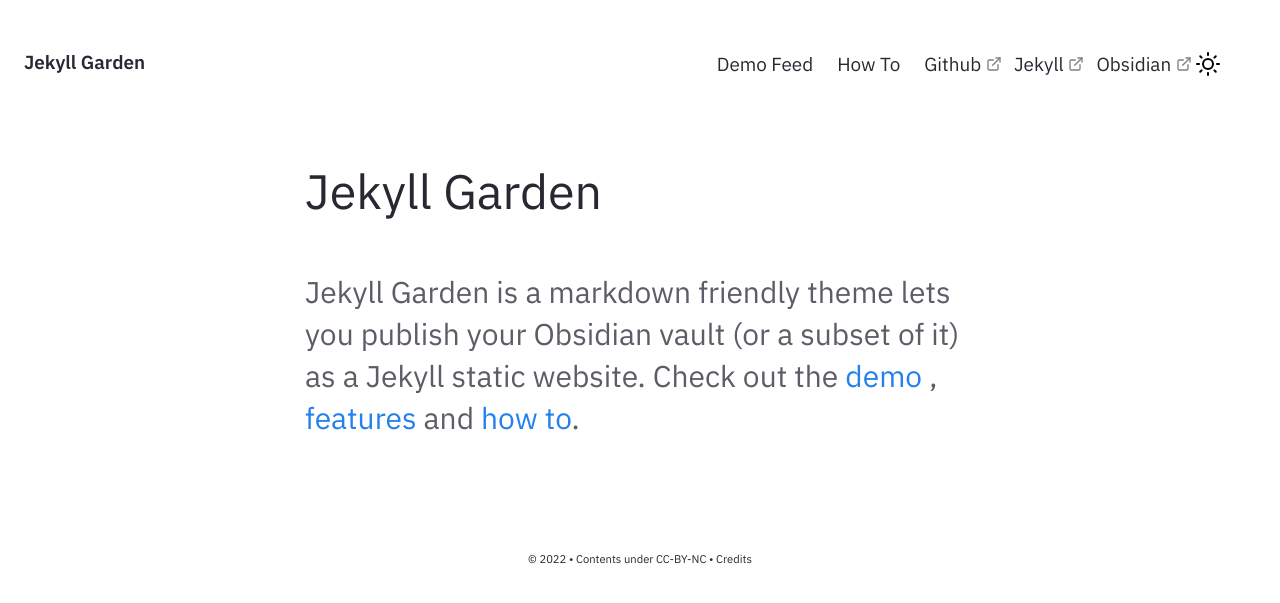
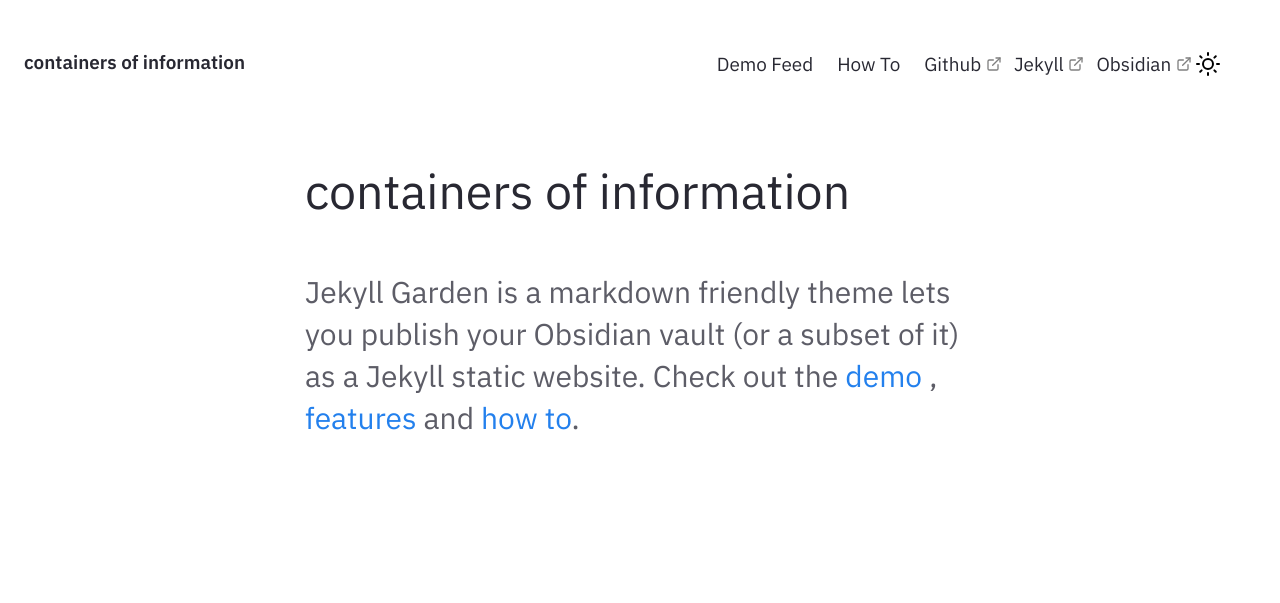
Before and after one commit to vladcampos/vladcampos.github.io, a Jekyll site: the page built from pages/index.md, in a window 1280 px wide. Shown: the top 603 px of the page. Built offline with Jekyll 4.4.1, drawn with Linux system fonts in a browser that asks for light colours.

Commit message:
Update _config.yml

```diff
--- a/_config.yml
+++ b/_config.yml
@@ -19,19 +19,19 @@
 # in the templates via {{ site.myvariable }}.
 
 # URL is the base hostname with protocol for your site, eg http://example.com
-url: "" # the base hostname & protocol for your site, e.g. http://example.com
+url: "https://vladcampos.github.io/" # the base hostname & protocol for your site, e.g. http://example.com
 
 # If you want to install this jekyll in a subpath (eg /digitalgarden) set it here.
 # Else keep it Empty (DON'T PUT /; Keep it empty)
-baseurl: ""
+baseurl: "/containers"
 
 # Website Header, Description, Footer year and text.
 # If you are deleting this, make sure you remove it from HTML files too
-heading: Jekyll Garden # Change this
+heading: containers of information
 content: Obsidian ready Jekyll Theme
 copyright:
-  year: © 2022
-  msg: Contents under CC-BY-NC
+  year: © 2024
+  msg:
 
 # Set title and content for private & broken link tooltop
 privatelinks:
```
